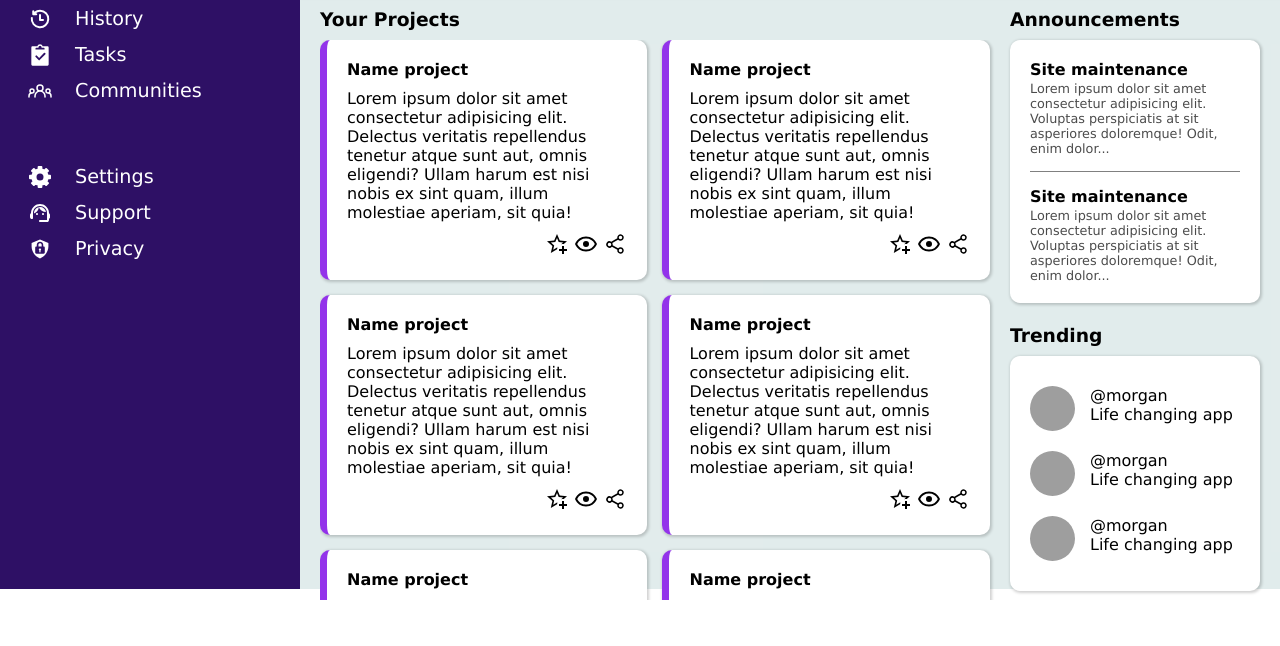
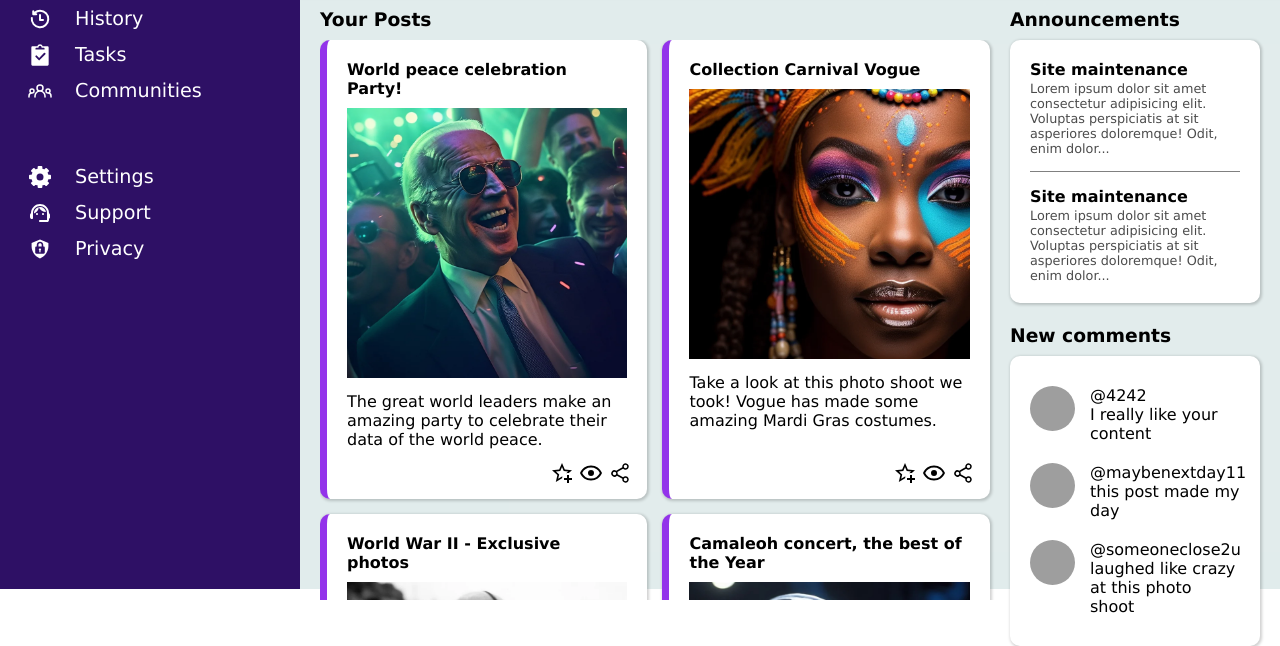
Before and after one commit to barbaradamasdev/AdminDashboard, a plain HTML site: page index.html in a window 1280 px wide. Shown: the part 211-857 px from the top of the page. Before the commit the page ends 836 px from the top, so only its background shows below. Drawn offline with Linux system fonts and the light colour scheme; grey boxes are pictures that could not be loaded.

Commit message:
add content

```diff
--- a/index.html
+++ b/index.html
@@ -18,7 +18,7 @@
             <div class="header__profile flex">
                 <svg xmlns="http://www.w3.org/2000/svg" width="24" height="24" viewBox="0 0 20 20"><path fill="currentColor" d="M1.796 2.098a.5.5 0 1 0-.6.8L3.198 4.4a.5.5 0 1 0 .6-.8L1.796 2.098ZM1 7a.5.5 0 0 0 0 1h1.5a.5.5 0 0 0 0-1H1Zm11.45 9a2.501 2.501 0 0 1-4.9 0h4.9ZM9.998 2c3.149 0 5.744 2.334 5.984 5.355l.014.222l.004.225l-.001 3.606l.954 2.587l.025.084l.016.087l.005.088c0 .315-.196.59-.522.707l-.113.033l-.115.01H3.751a.75.75 0 0 1-.259-.046c-.287-.106-.476-.372-.482-.716l.004-.118l.034-.13l.951-2.583L4 7.792l.004-.224C4.127 4.45 6.771 2 9.998 2Zm8.906.198a.5.5 0 0 0-.7-.1L16.202 3.6a.5.5 0 0 0 .6.8l2.002-1.502a.5.5 0 0 0 .1-.7ZM19.5 7.5A.5.5 0 0 0 19 7h-1.5a.5.5 0 0 0 0 1H19a.5.5 0 0 0 .5-.5Z"/></svg>
                 <div class="profile"></div>
-                <p>Morgan Oakley</p>
+                <p>Barbara Damasceno</p>
             </div>
         </div>
 
@@ -27,7 +27,7 @@
                 <div class="profile" style="width:70px; height:70px"></div>
                 <div>
                     <p>Hi there,</p>
-                    <h2>Morgan Oakley (@morgan)</h2>
+                    <h2>Barbara Damasceno (@barbaradamasceno.dev)</h2>
                 </div>
             </div>
 
@@ -95,11 +95,12 @@
 
     <main>
         <section class="projects">
-            <h3>Your Projects</h3>
+            <h3>Your Posts</h3>
             <div class="projects__section">
                 <article class="projects__card">
-                    <h4>Name project</h4>
-                    <p>Lorem ipsum dolor sit amet consectetur adipisicing elit. Delectus veritatis repellendus tenetur atque sunt aut, omnis eligendi? Ullam harum est nisi nobis ex sint quam, illum molestiae aperiam, sit quia!</p>
+                    <h4>World peace celebration Party!</h4>
+                    <img src="images/bidenParty.webp" alt="World peace agreement celebration Party!">
+                    <p>The great world leaders make an amazing party to celebrate their data of the world peace.</p>
                     <div class="projects__icons">
                         <svg xmlns="http://www.w3.org/2000/svg" width="24" height="24" viewBox="0 0 24 24"><path fill="currentColor" d="m5.8 21l1.6-7L2 9.2l7.2-.6L12 2l2.8 6.6l7.2.6l-3.2 2.8H18c-.7 0-1.4.1-2.1.4l2.2-1.9l-4.4-.4l-1.7-4l-1.7 4l-4.4.4l3.3 2.9l-1 4.3l3.8-2.3l.5.3c-.2.5-.4 1.1-.4 1.6L5.8 21M17 14v3h-3v2h3v3h2v-3h3v-2h-3v-3h-2Z"/></svg>
                         <svg xmlns="http://www.w3.org/2000/svg" width="24" height="24" viewBox="0 0 24 24"><path fill="currentColor" d="M12 9a3 3 0 0 1 3 3a3 3 0 0 1-3 3a3 3 0 0 1-3-3a3 3 0 0 1 3-3m0-4.5c5 0 9.27 3.11 11 7.5c-1.73 4.39-6 7.5-11 7.5S2.73 16.39 1 12c1.73-4.39 6-7.5 11-7.5M3.18 12a9.821 9.821 0 0 0 17.64 0a9.821 9.821 0 0 0-17.64 0Z"/></svg>
@@ -107,8 +108,9 @@
                     </div>
                 </article>
                 <article class="projects__card">
-                    <h4>Name project</h4>
-                    <p>Lorem ipsum dolor sit amet consectetur adipisicing elit. Delectus veritatis repellendus tenetur atque sunt aut, omnis eligendi? Ullam harum est nisi nobis ex sint quam, illum molestiae aperiam, sit quia!</p>
+                    <h4>Collection Carnival Vogue</h4>
+                    <img src="images/carnival.webp" alt="">
+                    <p>Take a look at this photo shoot we took! Vogue has made some amazing Mardi Gras costumes.</p>
                     <div class="projects__icons">
                         <svg xmlns="http://www.w3.org/2000/svg" width="24" height="24" viewBox="0 0 24 24"><path fill="currentColor" d="m5.8 21l1.6-7L2 9.2l7.2-.6L12 2l2.8 6.6l7.2.6l-3.2 2.8H18c-.7 0-1.4.1-2.1.4l2.2-1.9l-4.4-.4l-1.7-4l-1.7 4l-4.4.4l3.3 2.9l-1 4.3l3.8-2.3l.5.3c-.2.5-.4 1.1-.4 1.6L5.8 21M17 14v3h-3v2h3v3h2v-3h3v-2h-3v-3h-2Z"/></svg>
                         <svg xmlns="http://www.w3.org/2000/svg" width="24" height="24" viewBox="0 0 24 24"><path fill="currentColor" d="M12 9a3 3 0 0 1 3 3a3 3 0 0 1-3 3a3 3 0 0 1-3-3a3 3 0 0 1 3-3m0-4.5c5 0 9.27 3.11 11 7.5c-1.73 4.39-6 7.5-11 7.5S2.73 16.39 1 12c1.73-4.39 6-7.5 11-7.5M3.18 12a9.821 9.821 0 0 0 17.64 0a9.821 9.821 0 0 0-17.64 0Z"/></svg>
@@ -116,8 +118,9 @@
                     </div>
                 </article>
                 <article class="projects__card">
-                    <h4>Name project</h4>
-                    <p>Lorem ipsum dolor sit amet consectetur adipisicing elit. Delectus veritatis repellendus tenetur atque sunt aut, omnis eligendi? Ullam harum est nisi nobis ex sint quam, illum molestiae aperiam, sit quia!</p>
+                    <h4>World War II - Exclusive photos</h4>
+                    <img src="images/catsWar.webp" alt="World War II - if it was fought by cats">
+                    <p>Did you know that cats participated in the war? We captured exclusive photos with Musk's time machine.</p>
                     <div class="projects__icons">
                         <svg xmlns="http://www.w3.org/2000/svg" width="24" height="24" viewBox="0 0 24 24"><path fill="currentColor" d="m5.8 21l1.6-7L2 9.2l7.2-.6L12 2l2.8 6.6l7.2.6l-3.2 2.8H18c-.7 0-1.4.1-2.1.4l2.2-1.9l-4.4-.4l-1.7-4l-1.7 4l-4.4.4l3.3 2.9l-1 4.3l3.8-2.3l.5.3c-.2.5-.4 1.1-.4 1.6L5.8 21M17 14v3h-3v2h3v3h2v-3h3v-2h-3v-3h-2Z"/></svg>
                         <svg xmlns="http://www.w3.org/2000/svg" width="24" height="24" viewBox="0 0 24 24"><path fill="currentColor" d="M12 9a3 3 0 0 1 3 3a3 3 0 0 1-3 3a3 3 0 0 1-3-3a3 3 0 0 1 3-3m0-4.5c5 0 9.27 3.11 11 7.5c-1.73 4.39-6 7.5-11 7.5S2.73 16.39 1 12c1.73-4.39 6-7.5 11-7.5M3.18 12a9.821 9.821 0 0 0 17.64 0a9.821 9.821 0 0 0-17.64 0Z"/></svg>
@@ -125,8 +128,9 @@
                     </div>
                 </article>
                 <article class="projects__card">
-                    <h4>Name project</h4>
-                    <p>Lorem ipsum dolor sit amet consectetur adipisicing elit. Delectus veritatis repellendus tenetur atque sunt aut, omnis eligendi? Ullam harum est nisi nobis ex sint quam, illum molestiae aperiam, sit quia!</p>
+                    <h4>Camaleoh concert, the best of the Year</h4>
+                    <img src="images/singing.jpeg" alt="">
+                    <p>The ultra-talented Camaleoh put on an early classical music show.</p>
                     <div class="projects__icons">
                         <svg xmlns="http://www.w3.org/2000/svg" width="24" height="24" viewBox="0 0 24 24"><path fill="currentColor" d="m5.8 21l1.6-7L2 9.2l7.2-.6L12 2l2.8 6.6l7.2.6l-3.2 2.8H18c-.7 0-1.4.1-2.1.4l2.2-1.9l-4.4-.4l-1.7-4l-1.7 4l-4.4.4l3.3 2.9l-1 4.3l3.8-2.3l.5.3c-.2.5-.4 1.1-.4 1.6L5.8 21M17 14v3h-3v2h3v3h2v-3h3v-2h-3v-3h-2Z"/></svg>
                         <svg xmlns="http://www.w3.org/2000/svg" width="24" height="24" viewBox="0 0 24 24"><path fill="currentColor" d="M12 9a3 3 0 0 1 3 3a3 3 0 0 1-3 3a3 3 0 0 1-3-3a3 3 0 0 1 3-3m0-4.5c5 0 9.27 3.11 11 7.5c-1.73 4.39-6 7.5-11 7.5S2.73 16.39 1 12c1.73-4.39 6-7.5 11-7.5M3.18 12a9.821 9.821 0 0 0 17.64 0a9.821 9.821 0 0 0-17.64 0Z"/></svg>
@@ -134,8 +138,9 @@
                     </div>
                 </article>
                 <article class="projects__card">
-                    <h4>Name project</h4>
-                    <p>Lorem ipsum dolor sit amet consectetur adipisicing elit. Delectus veritatis repellendus tenetur atque sunt aut, omnis eligendi? Ullam harum est nisi nobis ex sint quam, illum molestiae aperiam, sit quia!</p>
+                    <h4>The story of John</h4>
+                    <img src="images/John.webp" alt="Created some characters. Backstory? Name?">
+                    <p>John's story will definitely change your perception of persevering and enjoying life.</p>
                     <div class="projects__icons">
                         <svg xmlns="http://www.w3.org/2000/svg" width="24" height="24" viewBox="0 0 24 24"><path fill="currentColor" d="m5.8 21l1.6-7L2 9.2l7.2-.6L12 2l2.8 6.6l7.2.6l-3.2 2.8H18c-.7 0-1.4.1-2.1.4l2.2-1.9l-4.4-.4l-1.7-4l-1.7 4l-4.4.4l3.3 2.9l-1 4.3l3.8-2.3l.5.3c-.2.5-.4 1.1-.4 1.6L5.8 21M17 14v3h-3v2h3v3h2v-3h3v-2h-3v-3h-2Z"/></svg>
                         <svg xmlns="http://www.w3.org/2000/svg" width="24" height="24" viewBox="0 0 24 24"><path fill="currentColor" d="M12 9a3 3 0 0 1 3 3a3 3 0 0 1-3 3a3 3 0 0 1-3-3a3 3 0 0 1 3-3m0-4.5c5 0 9.27 3.11 11 7.5c-1.73 4.39-6 7.5-11 7.5S2.73 16.39 1 12c1.73-4.39 6-7.5 11-7.5M3.18 12a9.821 9.821 0 0 0 17.64 0a9.821 9.821 0 0 0-17.64 0Z"/></svg>
@@ -143,8 +148,9 @@
                     </div>
                 </article>
                 <article class="projects__card">
-                    <h4>Name project</h4>
-                    <p>Lorem ipsum dolor sit amet consectetur adipisicing elit. Delectus veritatis repellendus tenetur atque sunt aut, omnis eligendi? Ullam harum est nisi nobis ex sint quam, illum molestiae aperiam, sit quia!</p>
+                    <h4>Oreo Versions of Popular Dishes</h4>
+                    <img src="images/oreo.webp" alt="Oreo Versions of Popular Dishes">
+                    <p>Babi Damasceno, great pastry chef with 5 awards, prepared a special breakfast for the Queen of England using only Oreo.</p>
                     <div class="projects__icons">
                         <svg xmlns="http://www.w3.org/2000/svg" width="24" height="24" viewBox="0 0 24 24"><path fill="currentColor" d="m5.8 21l1.6-7L2 9.2l7.2-.6L12 2l2.8 6.6l7.2.6l-3.2 2.8H18c-.7 0-1.4.1-2.1.4l2.2-1.9l-4.4-.4l-1.7-4l-1.7 4l-4.4.4l3.3 2.9l-1 4.3l3.8-2.3l.5.3c-.2.5-.4 1.1-.4 1.6L5.8 21M17 14v3h-3v2h3v3h2v-3h3v-2h-3v-3h-2Z"/></svg>
                         <svg xmlns="http://www.w3.org/2000/svg" width="24" height="24" viewBox="0 0 24 24"><path fill="currentColor" d="M12 9a3 3 0 0 1 3 3a3 3 0 0 1-3 3a3 3 0 0 1-3-3a3 3 0 0 1 3-3m0-4.5c5 0 9.27 3.11 11 7.5c-1.73 4.39-6 7.5-11 7.5S2.73 16.39 1 12c1.73-4.39 6-7.5 11-7.5M3.18 12a9.821 9.821 0 0 0 17.64 0a9.821 9.821 0 0 0-17.64 0Z"/></svg>
@@ -191,27 +197,27 @@
         </section>
 
         <section class="trendings">
-            <h3>Trending</h3>
+            <h3>New comments</h3>
             <div class="trending__section">
                 <article class="trending__card flex">
                     <img src="https://picsum.photos/id/7/367/267" alt="">
                     <div>
-                        <p>@morgan</p>
-                        <p>Life changing app</p>
+                        <p>@4242</p>
+                        <p>I really like your content</p>
                     </div>
                 </article>
                 <article class="trending__card flex">
                     <img src="https://picsum.photos/id/17/367/267" alt="">
                     <div>
-                        <p>@morgan</p>
-                        <p>Life changing app</p>
+                        <p>@maybenextday11</p>
+                        <p>this post made my day</p>
                     </div>
                 </article>
                 <article class="trending__card flex">
                     <img src="https://picsum.photos/id/195/367/267" alt="">
                     <div>
-                        <p>@morgan</p>
-                        <p>Life changing app</p>
+                        <p>@someoneclose2u</p>
+                        <p>laughed like crazy at this photo shoot</p>
                     </div>
                 </article>
 
--- a/style.css
+++ b/style.css
@@ -189,6 +189,12 @@ main {
   margin-right: 10px;
 }
 
+.projects img {
+  width: 100%;
+  height: 270px;
+  object-fit: cover;
+}
+
 ::-webkit-scrollbar {
   width: 5px;
 }
@@ -207,12 +213,13 @@ main h3 {
 
 .projects__card {
   background-color: var(--light);
-  padding: 20px;
+  padding: 20px 20px 50px 20px;
   margin-bottom: 18px;
   margin: 0 10px 10px 0;
   border-radius: var(--borderRadius);
   border-left: 7px solid var(--second);
   box-shadow: 1px 1px 3px 1px var(--shadow);
+  position: relative;
 }
 
 .projects__card > * + * {
@@ -220,7 +227,9 @@ main h3 {
 }
 
 .projects__icons {
-  text-align: right;
+  position: absolute;
+  bottom: 10px;
+  right: 15px;
 }
 
 .announcements {
```
Also changed, not shown: images/John.webp (renamed from John.webp), images/bidenParty.webp (renamed from bidenParty.webp), images/carnival.webp (renamed from carnival.webp), images/catsWar.webp (renamed from catsWar.webp), images/cowparty.png (renamed from yolanda_vaca_holstein_Mexicana_02f64633-c88a-4ac0-ad9f-b4d610e68272.png), images/danceparty.webp (renamed from danceparty.webp), images/homoErectus.webp (renamed from homoErectus.webp), images/muskparty.webp (renamed from muskparty.webp), images/oreo.webp (renamed from oreo.webp), images/singing.jpeg (renamed from WhatsApp Image 2023-04-28 at 08.11.10.jpeg).
